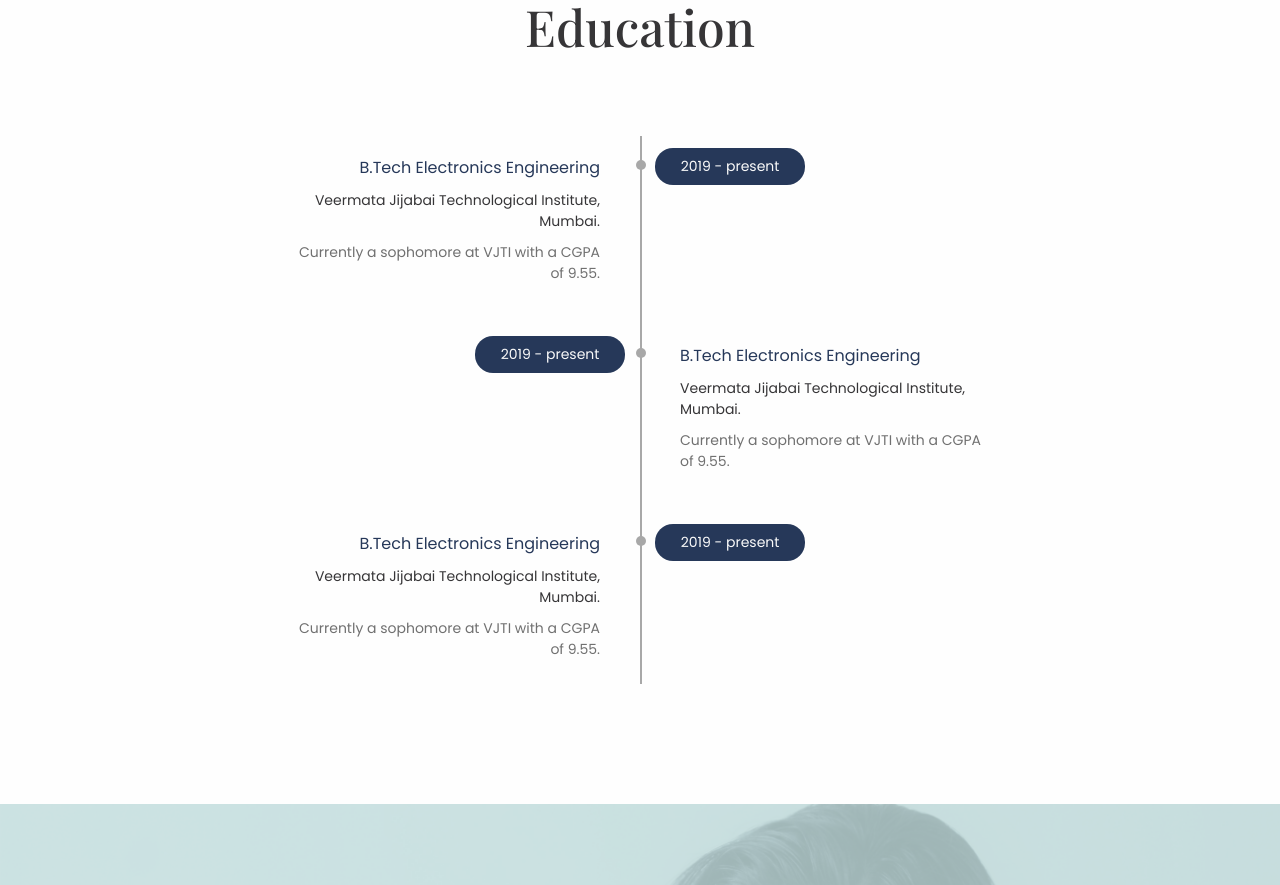
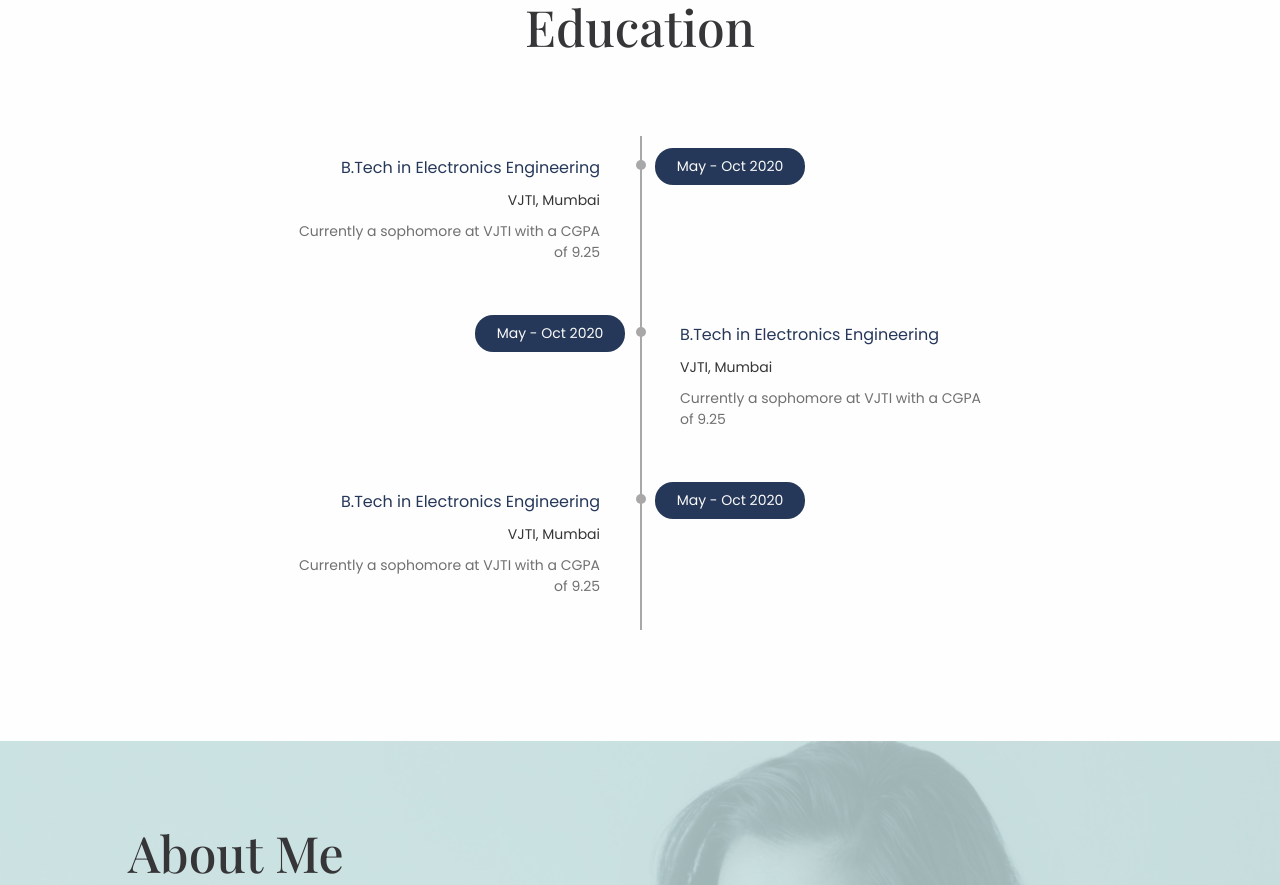
Before and after one commit to AsavariA/nextjs-portfolio-template, a Next.js app: page / in a window 1280 px wide. Shown: the part 2520-3405 px from the top of the page. Built offline with nearby package versions, Linux system fonts and the light colour scheme.

Commit message:
education section

```diff
--- a/Components/Education.js
+++ b/Components/Education.js
@@ -1,5 +1,6 @@
 import React from 'react'
 import styles from '../styles/Home.module.css'
+import { userinfo } from '../Constants/userinfo'
 
 const Education = ({ currentTheme }) => {
     return (
@@ -10,36 +11,23 @@
 
             <div className={styles.timeline}>
                 <ul>
-                    <li data-aos="fade-up" data-aos-duration="1000" data-aos-delay="100">
-                        <div className={styles.content}>
-                            <h3 style={{ color: currentTheme.accent }}>B.Tech Electronics Engineering</h3>
-                            <p style={{ color: currentTheme.text }}>Veermata Jijabai Technological Institute, Mumbai.</p>
-                            <p style={{ color: currentTheme.subtext }}>Currently a sophomore at VJTI with a CGPA of 9.55.</p>
-                        </div>
-                        <div className={styles.time} style={{ background: currentTheme.accent, color: currentTheme.contrastText }}>
-                            <h4>2019 - present</h4>
-                        </div>
-                    </li>
-                    <li data-aos="fade-up" data-aos-duration="1000" data-aos-delay="100">
-                        <div className={styles.content}>
-                            <h3 style={{ color: currentTheme.accent }}>B.Tech Electronics Engineering</h3>
-                            <p style={{ color: currentTheme.text }}>Veermata Jijabai Technological Institute, Mumbai.</p>
-                            <p style={{ color: currentTheme.subtext }}>Currently a sophomore at VJTI with a CGPA of 9.55.</p>
-                        </div>
-                        <div className={styles.time} style={{ background: currentTheme.accent, color: currentTheme.contrastText }}>
-                            <h4>2019 - present</h4>
-                        </div>
-                    </li>
-                    <li data-aos="fade-up" data-aos-duration="1000" data-aos-delay="100">
-                        <div className={styles.content}>
-                            <h3 style={{ color: currentTheme.accent }}>B.Tech Electronics Engineering</h3>
-                            <p style={{ color: currentTheme.text }}>Veermata Jijabai Technological Institute, Mumbai.</p>
-                            <p style={{ color: currentTheme.subtext }}>Currently a sophomore at VJTI with a CGPA of 9.55.</p>
-                        </div>
-                        <div className={styles.time} style={{ background: currentTheme.accent, color: currentTheme.contrastText }}>
-                            <h4>2019 - present</h4>
-                        </div>
-                    </li>
+                    {
+                        userinfo.education ?
+                            userinfo.education.map((value, key) => {
+                                return (
+                                    <li data-aos="fade-up" data-aos-duration="1000" data-aos-delay="100" key={key}>
+                                        <div className={styles.content}>
+                                            <h3 style={{ color: currentTheme.accent }}>{value.title}</h3>
+                                            <p style={{ color: currentTheme.text }}>{value.organization}</p>
+                                            <p style={{ color: currentTheme.subtext }}>{value.description}</p>
+                                        </div>
+                                        <div className={styles.time} style={{ background: currentTheme.accent, color: currentTheme.contrastText }}>
+                                            <h4>{value.time}</h4>
+                                        </div>
+                                    </li>
+                                )
+                            }) : null
+                    }
                     <div style={{ clear: 'both' }}></div>
                 </ul>
             </div>
--- a/Constants/userinfo.js
+++ b/Constants/userinfo.js
@@ -25,6 +25,26 @@
             skills: ["Firebase", "MongoDB"]
         },
     ],
+    education: [
+        {
+            time: 'May - Oct 2020',
+            title: 'B.Tech in Electronics Engineering',
+            organization: 'VJTI, Mumbai',
+            description: 'Currently a sophomore at VJTI with a CGPA of 9.25'
+        },
+        {
+            time: 'May - Oct 2020',
+            title: 'B.Tech in Electronics Engineering',
+            organization: 'VJTI, Mumbai',
+            description: 'Currently a sophomore at VJTI with a CGPA of 9.25'
+        },
+        {
+            time: 'May - Oct 2020',
+            title: 'B.Tech in Electronics Engineering',
+            organization: 'VJTI, Mumbai',
+            description: 'Currently a sophomore at VJTI with a CGPA of 9.25'
+        },
+    ],
     contact: {
         email: 'ambavaneasavari@gmail.com',
         phone: '0123456789',
```
